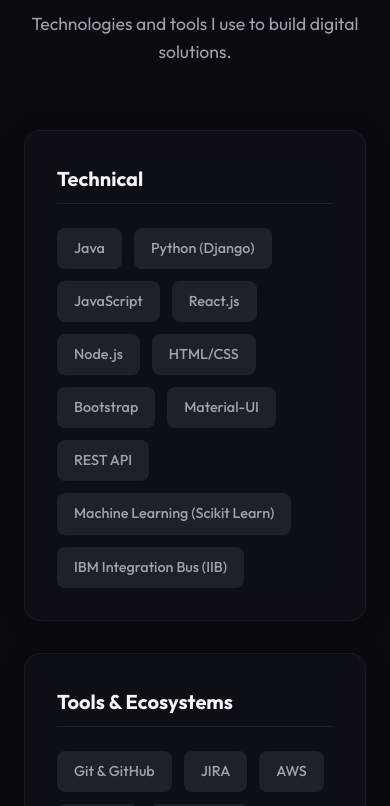
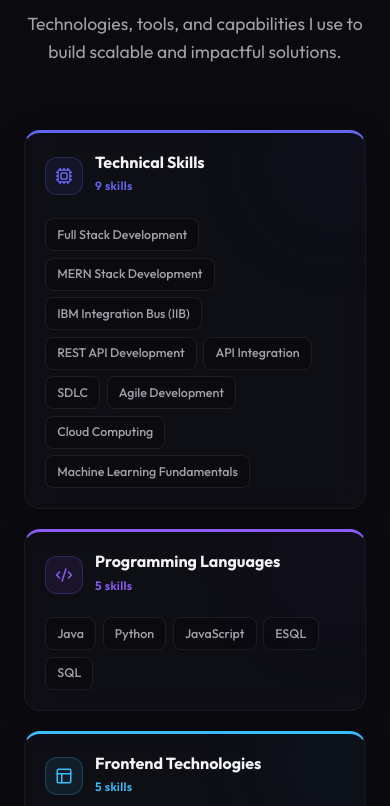
Before and after one commit to Bibin369/Bib_Portfolio, a React (Vite) app: page / in a window 390 px wide. Shown: the part 6240-7046 px from the top of the page. Built offline with nearby package versions, Linux system fonts and the light colour scheme.

Commit message:
Redesign Skills section: 7 color-coded categories, chip animations, responsive grid

```diff
--- a/src/data/portfolioData.js
+++ b/src/data/portfolioData.js
@@ -37,17 +37,30 @@
     }
   ],
   skills: {
-    technical: [
-      "Java", "Python (Django)", "JavaScript", "React.js", "Node.js",
-      "HTML/CSS", "Bootstrap", "Material-UI", "REST API", "Machine Learning (Scikit Learn)",
-      "IBM Integration Bus (IIB)"
+    technicalSkills: [
+      "Full Stack Development", "MERN Stack Development", "IBM Integration Bus (IIB)",
+      "REST API Development", "API Integration", "SDLC", "Agile Development",
+      "Cloud Computing", "Machine Learning Fundamentals"
     ],
-    tools: [
-      "Git & GitHub", "JIRA", "AWS", "MySQL", "MongoDB", "SQLite", "PostgreSQL",
-      "IIB Toolkit", "ESQL", "DBeaver", "SoapUI"
+    programmingLanguages: [
+      "Java", "Python", "JavaScript", "ESQL", "SQL"
     ],
-    soft: [
-      "Problem Solving", "Team Collaboration", "Adaptability", "Leadership", "Communication"
+    frontend: [
+      "React.js", "HTML5", "CSS3", "Bootstrap", "Material UI"
+    ],
+    backend: [
+      "Node.js", "Django", "Spring Boot"
+    ],
+    databases: [
+      "MySQL", "PostgreSQL", "MongoDB", "SQLite"
+    ],
+    toolsPlatforms: [
+      "Git", "GitHub", "Jira", "Postman", "DBeaver", "SoapUI",
+      "AWS", "Redux", "Scikit-learn", "IBM IIB Toolkit"
+    ],
+    softSkills: [
+      "Problem Solving", "Communication", "Team Collaboration", "Leadership",
+      "Adaptability", "Analytical Thinking", "Quick Learning", "Time Management"
     ]
   },
   certifications: [
--- a/src/sections/Skills.jsx
+++ b/src/sections/Skills.jsx
@@ -2,57 +2,173 @@
 import SectionHeading from '../components/SectionHeading';
 import { portfolioData } from '../data/portfolioData';
 import { motion } from 'framer-motion';
+import useMediaQuery from '../hooks/useMediaQuery';
+import {
+  Cpu, Code2, Layout, Server, Database, Wrench, Users,
+} from 'lucide-react';
+
+const CATEGORIES = [
+  { key: 'technicalSkills',      title: 'Technical Skills',        icon: Cpu,      accent: '#6366f1' },
+  { key: 'programmingLanguages', title: 'Programming Languages',   icon: Code2,    accent: '#8b5cf6' },
+  { key: 'frontend',            title: 'Frontend Technologies',    icon: Layout,   accent: '#38bdf8' },
+  { key: 'backend',             title: 'Backend Technologies',     icon: Server,   accent: '#4ade80' },
+  { key: 'databases',           title: 'Databases',                icon: Database, accent: '#f59e0b' },
+  { key: 'toolsPlatforms',      title: 'Tools & Platforms',        icon: Wrench,   accent: '#ec4899' },
+  { key: 'softSkills',          title: 'Soft Skills',              icon: Users,    accent: '#14b8a6' },
+];
+
+const cardAnim = {
+  hidden: { opacity: 0, y: 30 },
+  show: (i) => ({
+    opacity: 1,
+    y: 0,
+    transition: { duration: 0.45, delay: i * 0.08, ease: 'easeOut' },
+  }),
+};
+
+const chipAnim = {
+  hidden: { opacity: 0, scale: 0.85 },
+  show: (i) => ({
+    opacity: 1,
+    scale: 1,
+    transition: { duration: 0.3, delay: i * 0.03 },
+  }),
+};
 
 export default function Skills() {
   const { skills } = portfolioData;
-
-  const categories = [
-    { title: 'Technical', items: skills.technical },
-    { title: 'Tools & Ecosystems', items: skills.tools },
-    { title: 'Soft Skills', items: skills.soft },
-  ];
+  const isMobile = useMediaQuery('(max-width: 640px)');
 
   return (
     <section id="skills" className="section-container" style={{ paddingTop: '2rem' }}>
-      <SectionHeading title="Skills & Arsenal" subtitle="Technologies and tools I use to build digital solutions." />
+      <SectionHeading
+        title="Skills & Arsenal"
+        subtitle="Technologies, tools, and capabilities I use to build scalable and impactful solutions."
+      />
 
-      <div style={{ display: 'grid', gridTemplateColumns: 'repeat(auto-fit, minmax(300px, 1fr))', gap: '2rem' }}>
-        {categories.map((category, catIndex) => (
+      {/* ── Grid ── */}
+      <div style={{
+        display: 'grid',
+        gridTemplateColumns: isMobile ? '1fr' : 'repeat(2, 1fr)',
+        gap: isMobile ? '1.25rem' : '1.75rem',
+      }}>
+        {CATEGORIES.map((cat, catIdx) => {
+          const Icon = cat.icon;
+          const items = skills[cat.key] || [];
+
+          return (
             <motion.div
-            key={catIndex}
-            initial={{ opacity: 0, y: 30 }}
-            whileInView={{ opacity: 1, y: 0 }}
+              key={cat.key}
+              custom={catIdx}
+              initial="hidden"
+              whileInView="show"
+              viewport={{ once: true, margin: '-40px' }}
+              variants={cardAnim}
+              className="glass-panel"
+              style={{
+                padding: isMobile ? '1.25rem' : '1.75rem 2rem',
+                position: 'relative',
+                overflow: 'hidden',
+                borderTop: `3px solid ${cat.accent}`,
+                /* span full width for last odd card */
+                ...(catIdx === CATEGORIES.length - 1 && CATEGORIES.length % 2 !== 0 && !isMobile
+                  ? { gridColumn: '1 / -1' }
+                  : {}),
+              }}
+            >
+              {/* Background glow */}
+              <div style={{
+                position: 'absolute',
+                top: '-50px',
+                right: '-50px',
+                width: '160px',
+                height: '160px',
+                borderRadius: '50%',
+                background: cat.accent,
+                opacity: 0.04,
+                filter: 'blur(50px)',
+                pointerEvents: 'none',
+              }} />
+
+              {/* Header */}
+              <div style={{
+                display: 'flex',
+                alignItems: 'center',
+                gap: '0.75rem',
+                marginBottom: '1.25rem',
+              }}>
+                <div style={{
+                  width: isMobile ? '38px' : '44px',
+                  height: isMobile ? '38px' : '44px',
+                  borderRadius: '12px',
+                  background: `${cat.accent}18`,
+                  border: `1.5px solid ${cat.accent}40`,
+                  display: 'flex',
+                  alignItems: 'center',
+                  justifyContent: 'center',
+                  flexShrink: 0,
+                }}>
+                  <Icon size={isMobile ? 18 : 22} color={cat.accent} />
+                </div>
+
+                <div>
+                  <h3 style={{
+                    fontSize: isMobile ? '1rem' : '1.15rem',
+                    fontWeight: 700,
+                    color: 'var(--text-primary)',
+                    margin: 0,
+                    lineHeight: 1.2,
+                  }}>
+                    {cat.title}
+                  </h3>
+                  <span style={{
+                    fontSize: '0.75rem',
+                    color: cat.accent,
+                    fontWeight: 600,
+                    letterSpacing: '0.03em',
+                  }}>
+                    {items.length} {items.length === 1 ? 'skill' : 'skills'}
+                  </span>
+                </div>
+              </div>
+
+              {/* Chips */}
+              <div style={{
+                display: 'flex',
+                flexWrap: 'wrap',
+                gap: isMobile ? '0.4rem' : '0.55rem',
+              }}>
+                {items.map((skill, idx) => (
+                  <motion.span
+                    key={skill}
+                    custom={idx}
+                    initial="hidden"
+                    whileInView="show"
                     viewport={{ once: true }}
-            transition={{ duration: 0.5, delay: catIndex * 0.1 }}
-            className="glass-panel"
-            style={{ padding: '2rem' }}
-          >
-            <h3 style={{ fontSize: '1.25rem', marginBottom: '1.5rem', color: 'var(--text-primary)', borderBottom: '1px solid var(--border-color)', paddingBottom: '0.5rem' }}>
-              {category.title}
-            </h3>
-
-            <div style={{ display: 'flex', flexWrap: 'wrap', gap: '0.75rem' }}>
-              {category.items.map((skill, idx) => (
-                <motion.span
-                  key={idx}
-                  whileHover={{ scale: 1.05, y: -2 }}
+                    variants={chipAnim}
+                    whileHover={{
+                      scale: 1.07,
+                      y: -2,
+                      boxShadow: `0 4px 14px ${cat.accent}30`,
+                    }}
                     style={{
-                    background: 'var(--border-color)',
+                      background: 'var(--bg-primary)',
                       color: 'var(--text-secondary)',
-                    padding: '0.5rem 1rem',
+                      padding: isMobile ? '0.35rem 0.7rem' : '0.4rem 0.9rem',
                       borderRadius: '8px',
-                    fontSize: '0.9rem',
+                      fontSize: isMobile ? '0.78rem' : '0.85rem',
                       fontWeight: 500,
                       cursor: 'default',
-                    border: '1px solid transparent',
-                    transition: 'all 0.2s ease',
+                      border: `1px solid var(--border-color)`,
+                      transition: 'border-color 0.2s, color 0.2s',
+                      whiteSpace: 'nowrap',
                     }}
                     onMouseEnter={(e) => {
-                    e.currentTarget.style.borderColor = 'var(--accent-primary)';
+                      e.currentTarget.style.borderColor = cat.accent;
                       e.currentTarget.style.color = 'var(--text-primary)';
                     }}
                     onMouseLeave={(e) => {
-                    e.currentTarget.style.borderColor = 'transparent';
+                      e.currentTarget.style.borderColor = 'var(--border-color)';
                       e.currentTarget.style.color = 'var(--text-secondary)';
                     }}
                   >
@@ -61,8 +177,36 @@
                 ))}
               </div>
             </motion.div>
-        ))}
+          );
+        })}
       </div>
+
+      {/* ── Total skills counter ── */}
+      <motion.div
+        initial={{ opacity: 0 }}
+        whileInView={{ opacity: 1 }}
+        viewport={{ once: true }}
+        transition={{ delay: 0.5, duration: 0.6 }}
+        style={{
+          textAlign: 'center',
+          marginTop: '2.5rem',
+          color: 'var(--text-secondary)',
+          fontSize: '0.85rem',
+        }}
+      >
+        <span style={{
+          background: 'var(--bg-secondary)',
+          border: '1px solid var(--border-color)',
+          borderRadius: '999px',
+          padding: '0.45rem 1.25rem',
+          display: 'inline-flex',
+          alignItems: 'center',
+          gap: '0.4rem',
+        }}>
+          <Cpu size={14} color="var(--accent-primary)" />
+          {Object.values(skills).flat().length} skills across {CATEGORIES.length} domains
+        </span>
+      </motion.div>
     </section>
   );
 }
```
Lines whose indentation alone changed are shown as unchanged.
